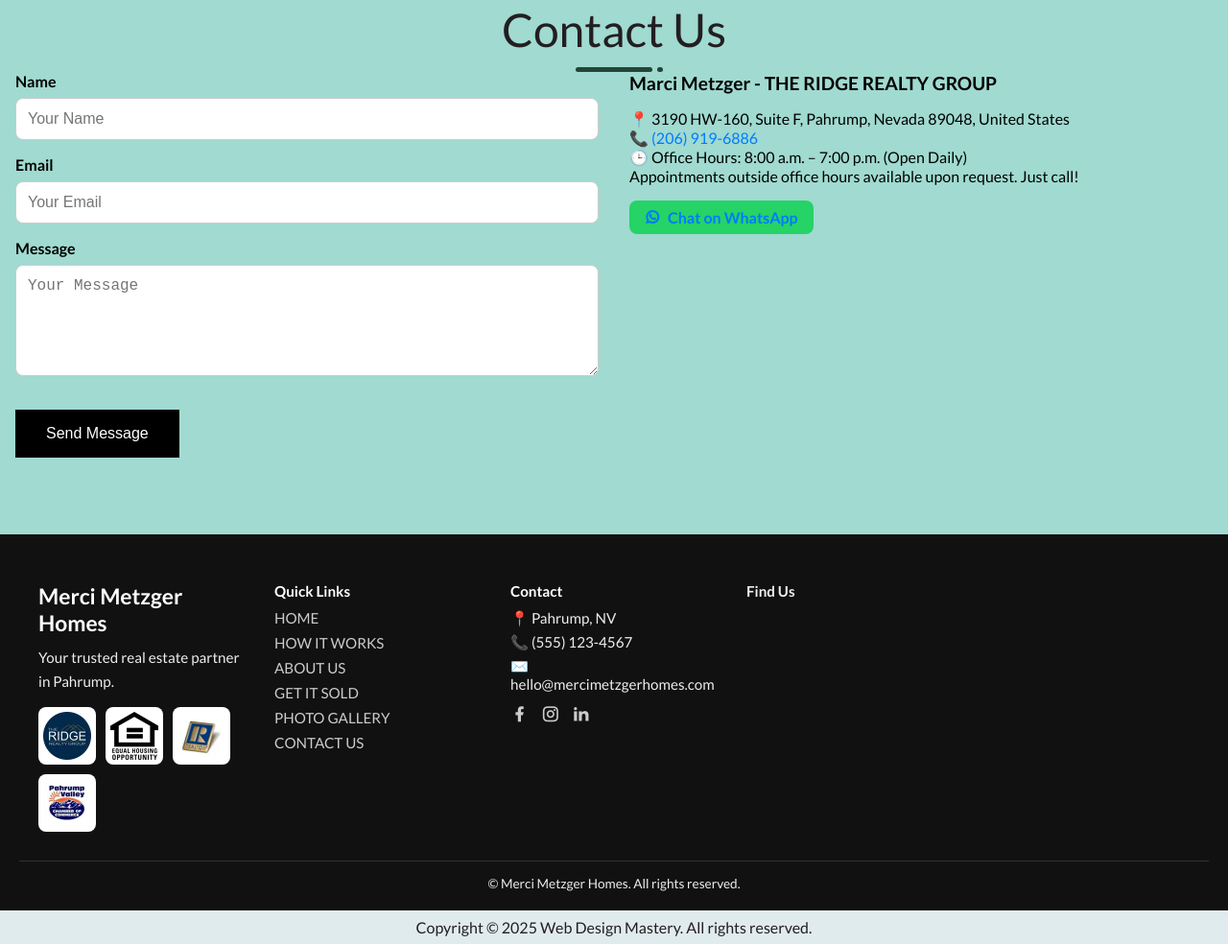
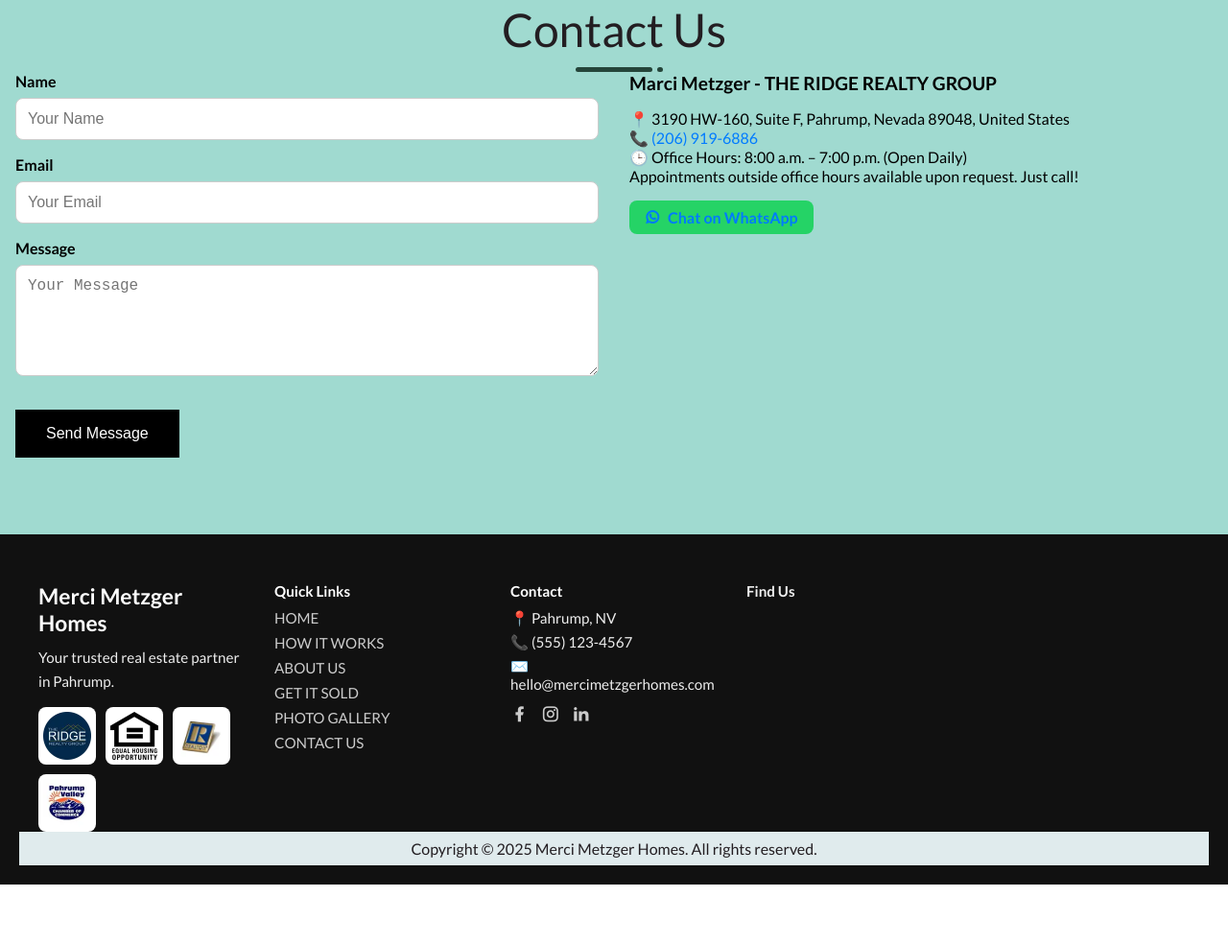
Before and after one commit to patrickmariano04/Home-Project---CSS-Applicant---Patrick-Januel-Mariano, a plain HTML site: page index.html in a window 1280 px wide. Shown: the part 3608-4592 px from the top of the page at 96% size. After the commit the page ends 4530 px from the top, so only its background shows below. Drawn offline with nearby package versions, Linux system fonts and the light colour scheme; grey boxes are pictures that could not be loaded; some icons are missing.

Commit message:
index.html

```diff
--- a/index.html
+++ b/index.html
@@ -271,13 +271,9 @@
           </div>
         </div>
 
-        <div class="footer__bottom">
-          <p>&copy; <span id="current-year"></span> Merci Metzger Homes. All rights reserved.</p>
-        </div>
-      </footer>
 
       <div class="footer__bar">
-        Copyright © 2025 Web Design Mastery. All rights reserved.
+        Copyright © 2025  Merci Metzger Homes. All rights reserved.
       </div>
     </footer>
 
```
